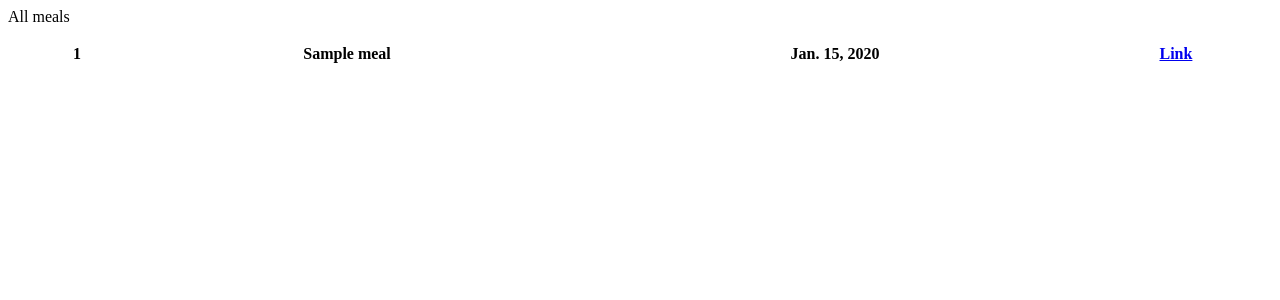
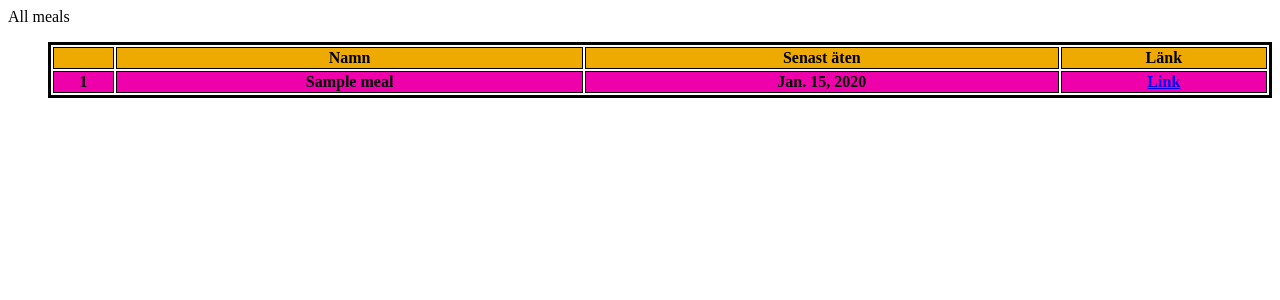
Before and after one commit to Fakor/DinnerVault, a Django app: page /main/overview/ in a window 1280 px wide. Shown: the top 300 px of the page. Run offline with Django 3.2, Linux system fonts and the light colour scheme; tables that the repository leaves empty hold one stand-in row (values such as "Sample post"); lists and menus that the app fills with data are empty; parts of the project's set-up code (start-up, migrations or seed data) failed here and were passed over.

Commit message:
Overview made beautiful

```diff
--- a/glufs/main/templates/main/overview.html
+++ b/glufs/main/templates/main/overview.html
@@ -1,8 +1,14 @@
 <p>All meals</p>
 <ol>
-    <table style="width:100%">
+    <table style="width:100%", border="3", bordercolor="#010101">
+        <tr bgcolor="#EEAA00">
+            <th></th>
+            <th>Namn</th>
+            <th>Senast äten</th>
+            <th>Länk</th>
+        </tr>
 {% for meal in meals %}
-        <tr>
+        <tr bgcolor="#EE00AA">
             <th>{{ forloop.counter }}</th>
             <th>{{ meal.name }}</th>
             <th>{{ meal.latest_date }}</th>
```
